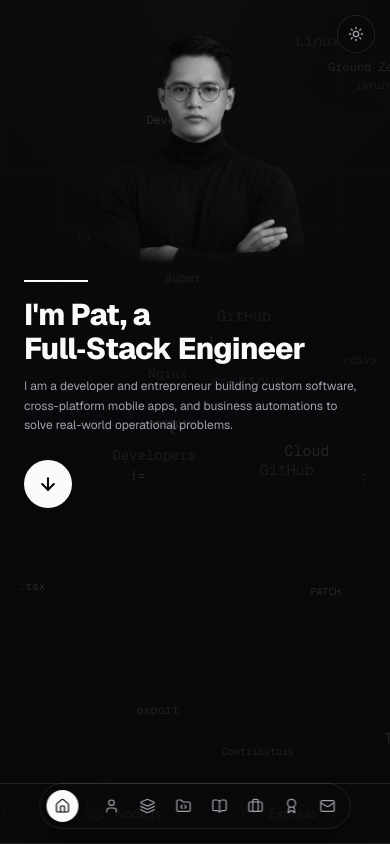
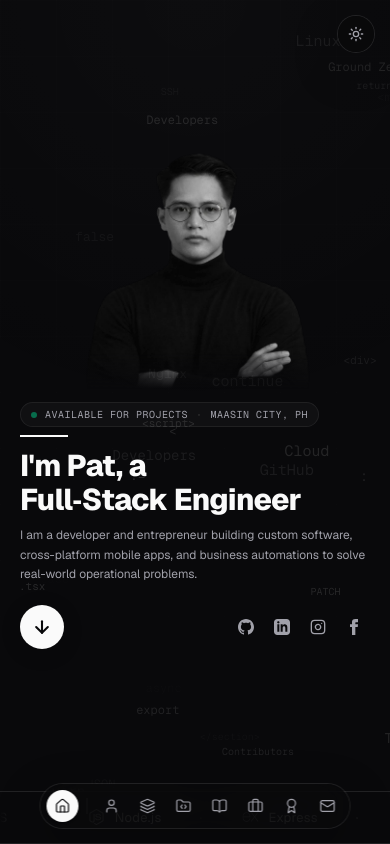
Before and after one commit to 0xp47/0xp47.github.io, a Next.js app: page / in a window 390 px wide. Shown: the top 844 px of the page. Built offline with nearby package versions, Linux system fonts and the light colour scheme.

Commit message:
fix: polish mobile hero section layout with balanced vertical rhythm, status badge, and quick connect links

```diff
--- a/src/components/sections/hero-section.tsx
+++ b/src/components/sections/hero-section.tsx
@@ -39,7 +39,7 @@ interface HeroSectionProps {
 
 export function HeroSection({ onScrollToSection }: HeroSectionProps) {
   return (
-    <div className="relative min-h-screen flex flex-col justify-between pt-6 sm:pt-8 md:pt-20 overflow-hidden">
+    <div className="relative min-h-[100dvh] md:min-h-screen flex flex-col justify-between pt-4 sm:pt-8 md:pt-20 overflow-hidden">
       <ParticlesBackground />
 
 
@@ -67,24 +67,37 @@ export function HeroSection({ onScrollToSection }: HeroSectionProps) {
         </div>
       </div>
 
-      <section className="flex-1 flex items-start md:items-end pb-4 relative z-10">
-        <div className="mx-auto w-full max-w-[1120px] px-6 sm:px-8 lg:px-10 pb-4 sm:pb-8 md:pb-12 lg:pb-14">
-          <div className="relative z-10 grid gap-4 sm:gap-6 md:gap-8 md:grid-cols-[1.2fr_1.1fr_0.9fr] md:items-end">
+      <section className="flex-1 flex flex-col justify-center md:justify-end md:items-end py-2 sm:py-4 md:pb-4 relative z-10">
+        <div className="mx-auto w-full max-w-[1120px] px-5 sm:px-8 lg:px-10 my-auto md:my-0 pb-2 sm:pb-8 md:pb-12 lg:pb-14">
+          <div className="relative z-10 grid gap-3 sm:gap-6 md:gap-8 md:grid-cols-[1.2fr_1.1fr_0.9fr] md:items-end">
 
             {/* Left Column: Headline and scroll down indicator */}
-            <div className="pb-4 md:pb-16 lg:pb-24 order-2 md:order-1">
+            <div className="pb-2 md:pb-16 lg:pb-24 order-2 md:order-1">
+              {/* Monospace status badge on mobile */}
+              <motion.div
+                initial={{ opacity: 0, y: 10 }}
+                animate={{ opacity: 1, y: 0 }}
+                transition={{ duration: 0.5 }}
+                className="inline-flex items-center gap-2 mb-2 sm:mb-3 px-2.5 py-1 rounded-full border border-border/60 bg-foreground/[0.03] text-[10px] sm:text-xs font-mono text-muted-foreground tracking-wider uppercase"
+              >
+                <span className="size-1.5 rounded-full bg-emerald-500 animate-pulse" />
+                <span>Available for projects</span>
+                <span className="text-foreground/20">·</span>
+                <span>Maasin City, PH</span>
+              </motion.div>
+
               <motion.div
                 initial={{ opacity: 0, scaleX: 0 }}
                 animate={{ opacity: 1, scaleX: 1 }}
-                transition={{ duration: 0.5 }}
-                className="h-0.5 w-16 bg-foreground origin-left"
+                transition={{ duration: 0.5, delay: 0.05 }}
+                className="h-0.5 w-12 sm:w-16 bg-foreground origin-left"
               />
 
               <motion.h1
                 initial={{ opacity: 0, y: 15 }}
                 animate={{ opacity: 1, y: 0 }}
                 transition={{ duration: 0.6, delay: 0.1 }}
-                className="mt-4 md:mt-6 text-balance text-3xl font-extrabold leading-[1.12] tracking-tight text-foreground sm:text-4xl lg:text-[2.75rem]"
+                className="mt-3 md:mt-6 text-balance text-3xl font-extrabold leading-[1.12] tracking-tight text-foreground sm:text-4xl lg:text-[2.75rem]"
               >
                 {"I'm Pat, a"}<br />
                 <span className="text-foreground block whitespace-nowrap">
@@ -96,33 +109,88 @@ export function HeroSection({ onScrollToSection }: HeroSectionProps) {
                 initial={{ opacity: 0, y: 15 }}
                 animate={{ opacity: 1, y: 0 }}
                 transition={{ duration: 0.6, delay: 0.2 }}
-                className="mt-3 md:mt-5 max-w-sm text-pretty text-xs leading-relaxed text-muted-foreground sm:text-sm sm:leading-6"
+                className="mt-2.5 md:mt-5 max-w-sm text-pretty text-xs leading-relaxed text-muted-foreground sm:text-sm sm:leading-6"
               >
                 {heroDescription}
               </motion.p>
 
-              {/* Normal, default circle button */}
+              {/* Action button + mobile social links */}
               <motion.div
-                initial={{ opacity: 0, scale: 0.8 }}
+                initial={{ opacity: 0, scale: 0.9 }}
                 animate={{ opacity: 1, scale: 1 }}
                 transition={{ duration: 0.5, delay: 0.3 }}
-                className="mt-6 md:mt-12"
+                className="mt-5 md:mt-12 flex items-center justify-between sm:justify-start sm:gap-6"
               >
+                <div className="flex items-center gap-3">
                   <button
                     type="button"
                     onClick={() => triggerSwarmRebuild()}
-                  className="flex size-12 items-center justify-center rounded-full bg-foreground text-background shadow-[0_4px_20px_rgba(0,0,0,0.18)] hover:bg-foreground/90 transition duration-300 active:scale-95 cursor-pointer"
+                    className="flex size-11 sm:size-12 items-center justify-center rounded-full bg-foreground text-background shadow-[0_4px_20px_rgba(0,0,0,0.18)] hover:bg-foreground/90 transition duration-300 active:scale-95 cursor-pointer shrink-0"
                     aria-label="Rebuild page with swarm (Alt+Shift+S)"
                   >
                     <ArrowDown className="size-5 stroke-[2.5]" />
                   </button>
+                  <span className="text-[11px] font-mono uppercase tracking-wider text-muted-foreground hidden sm:inline-block">
+                    Rebuild View
+                  </span>
+                </div>
+
+                {/* Social links visible directly in mobile hero */}
+                <div className="flex md:hidden items-center gap-1 sm:gap-2 text-muted-foreground">
+                  <a
+                    href={profile.github}
+                    target="_blank"
+                    rel="noreferrer"
+                    className="p-2 rounded-full hover:text-foreground hover:bg-foreground/5 transition-colors duration-200"
+                    aria-label="GitHub"
+                  >
+                    <svg className="size-4 fill-current" viewBox="0 0 24 24">
+                      <path d="M12 0c-6.626 0-12 5.373-12 12 0 5.302 3.438 9.8 8.207 11.387.599.111.793-.261.793-.577v-2.234c-3.338.726-4.033-1.416-4.033-1.416-.546-1.387-1.333-1.756-1.333-1.756-1.089-.745.083-.729.083-.729 1.205.084 1.839 1.237 1.839 1.237 1.07 1.834 2.807 1.304 3.492.997.107-.775.418-1.305.762-1.604-2.665-.305-5.467-1.334-5.467-5.931 0-1.311.469-2.381 1.236-3.221-.124-.303-.535-1.524.117-3.176 0 0 1.008-.322 3.301 1.23.957-.266 1.983-.399 3.003-.404 1.02.005 2.047.138 3.006.404 2.291-1.552 3.297-1.23 3.297-1.23.653 1.653.242 2.874.118 3.176.77.84 1.235 1.911 1.235 3.221 0 4.609-2.807 5.624-5.479 5.921.43.372.823 1.102.823 2.222v3.293c0 .319.192.694.801.576 4.765-1.589 8.199-6.086 8.199-11.386 0-6.627-5.373-12-12-12z"/>
+                    </svg>
+                  </a>
+                  <a
+                    href={profile.linkedin}
+                    target="_blank"
+                    rel="noreferrer"
+                    className="p-2 rounded-full hover:text-foreground hover:bg-foreground/5 transition-colors duration-200"
+                    aria-label="LinkedIn"
+                  >
+                    <svg className="size-4 fill-current" viewBox="0 0 24 24">
+                      <path d="M19 0h-14c-2.761 0-5 2.239-5 5v14c0 2.761 2.239 5 5 5h14c2.762 0 5-2.239 5-5v-14c0-2.761-2.238-5-5-5zm-11 19h-3v-11h3v11zm-1.5-12.268c-.966 0-1.75-.79-1.75-1.764s.784-1.764 1.75-1.764 1.75.79 1.75 1.764-.783 1.764-1.75 1.764zm13.5 12.268h-3v-5.604c0-3.368-4-3.113-4 0v5.604h-3v-11h3v1.765c1.396-2.586 7-2.777 7 2.476v6.759z"/>
+                    </svg>
+                  </a>
+                  <a
+                    href={profile.instagram}
+                    target="_blank"
+                    rel="noreferrer"
+                    className="p-2 rounded-full hover:text-foreground hover:bg-foreground/5 transition-colors duration-200"
+                    aria-label="Instagram"
+                  >
+                    <svg className="size-4 fill-none stroke-current stroke-2" viewBox="0 0 24 24" strokeLinecap="round" strokeLinejoin="round">
+                      <rect x="2" y="2" width="20" height="20" rx="5" ry="5"/>
+                      <path d="M16 11.37A4 4 0 1 1 12.63 8 4 4 0 0 1 16 11.37z"/>
+                      <line x1="17.5" y1="6.5" x2="17.51" y2="6.5"/>
+                    </svg>
+                  </a>
+                  <a
+                    href={profile.facebook}
+                    target="_blank"
+                    rel="noreferrer"
+                    className="p-2 rounded-full hover:text-foreground hover:bg-foreground/5 transition-colors duration-200"
+                    aria-label="Facebook"
+                  >
+                    <svg className="size-4 fill-current" viewBox="0 0 24 24">
+                      <path d="M9 8h-3v4h3v12h5v-12h3.642l.358-4h-4v-1.667c0-.955.192-1.333 1.115-1.333h2.885v-5h-3.808c-3.596 0-5.192 1.583-5.192 4.615v3.385z"/>
+                    </svg>
+                  </a>
+                </div>
               </motion.div>
             </div>
 
             {/* Center Column: Spacer on desktop, Mobile Portrait cutout on mobile */}
             <div className="relative flex justify-center md:block order-1 md:order-2">
               {/* Mobile Portrait cutout (visible only on mobile) */}
-              <div className="relative aspect-square w-full max-w-[240px] sm:max-w-[280px] md:hidden [mask-image:linear-gradient(to_bottom,black_90%,transparent)]">
+              <div className="relative aspect-[4/3.8] sm:aspect-square w-full max-w-[260px] sm:max-w-[290px] md:hidden [mask-image:linear-gradient(to_bottom,black_85%,transparent)]">
                 <Image
                   src="/images/me.png"
                   alt="Jay Patrick Cano (Pat) - Senior Full-Stack Engineer Portrait Mobile View"
@@ -245,7 +313,7 @@ export function HeroSection({ onScrollToSection }: HeroSectionProps) {
         </div>
       </section>
 
-      <div id="skills" className="relative overflow-hidden border-y border-border bg-background py-5 z-10">
+      <div id="skills" className="relative overflow-hidden border-y border-border bg-background py-4 sm:py-5 z-10 shrink-0">
         <div className="pointer-events-none absolute inset-y-0 left-0 z-10 w-24 bg-gradient-to-r from-background to-transparent" />
         <div className="pointer-events-none absolute inset-y-0 right-0 z-10 w-24 bg-gradient-to-l from-background to-transparent" />
 
--- a/src/lib/github-stats.json
+++ b/src/lib/github-stats.json
@@ -3,5 +3,5 @@
   "publicRepos": 15,
   "totalStars": 7,
   "followers": 6,
-  "updatedAt": "2026-11-04T05:00:36.599Z"
+  "updatedAt": "2026-11-04T05:15:28.734Z"
 }
```
Also changed, not shown: src/lib/projects.json. Lines whose indentation alone changed are shown as unchanged.
